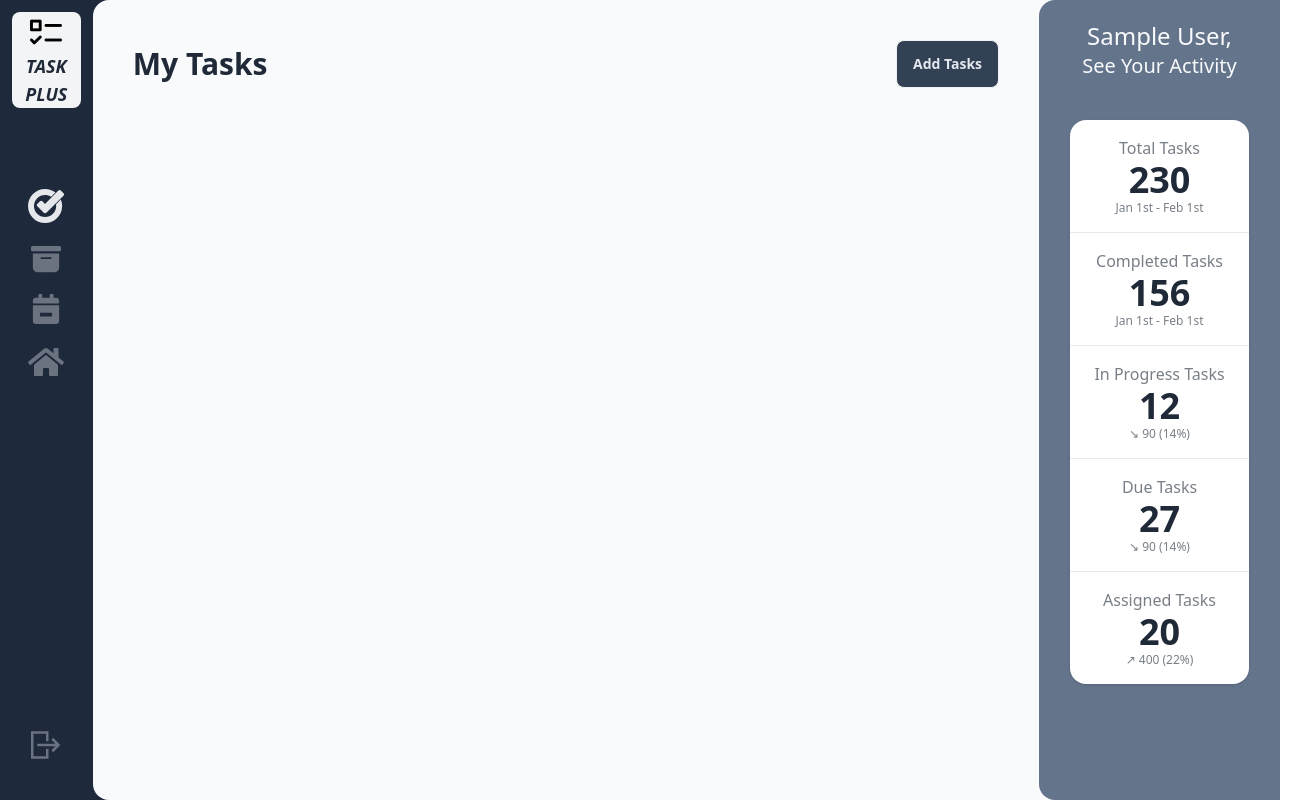
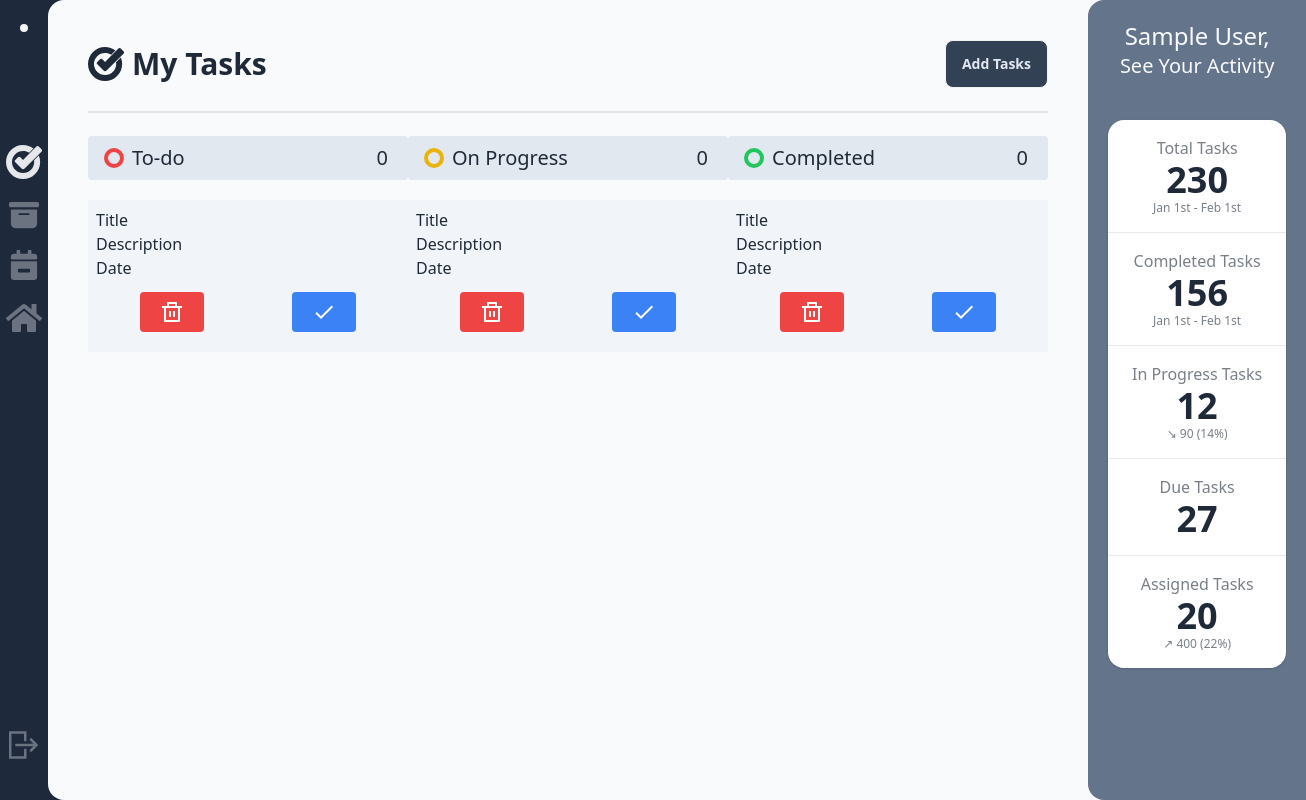
Before and after one commit to 2023afifa/My-Task-Management, a React (Vite) app: page /dashboard/alltasks in a window 1280 px wide. Shown: the whole page, 1306 px wide, since content can reach past the window. Built offline with nearby package versions, Linux system fonts and the light colour scheme; no server answers; sample sign-in values are in the browser's storage.

Commit message:
Add task modal done

```diff
--- a/package.json
+++ b/package.json
@@ -10,18 +10,21 @@
     "preview": "vite preview"
   },
   "dependencies": {
+    "@headlessui/react": "^2.0.3",
     "@reduxjs/toolkit": "^2.2.4",
     "firebase": "^10.12.0",
     "localforage": "^1.10.0",
     "match-sorter": "^6.3.1",
     "react": "^18.2.0",
     "react-dom": "^18.2.0",
+    "react-hook-form": "^7.51.4",
     "react-icons": "^5.2.1",
     "react-redux": "^9.1.2",
     "react-router-dom": "^6.16.0",
     "sort-by": "^1.2.0"
   },
   "devDependencies": {
+    "@tailwindcss/forms": "^0.5.7",
     "@types/react": "^18.2.15",
     "@types/react-dom": "^18.2.7",
     "@vitejs/plugin-react": "^4.0.3",
--- /dev/null
+++ b/src/Components/DashboardPage/AllTasks/AddTaskModal.jsx
@@ -0,0 +1,92 @@
+import { useForm } from 'react-hook-form';
+import Modal from './Modal';
+// import { useAddTaskMutation } from '../../redux/features/tasks/taskApi';
+
+
+const AddTaskModal = ({ isOpen, setIsOpen }) => {
+    const { register, handleSubmit, reset } = useForm();
+    //   const [addTask, { data, error }] = useAddTaskMutation();
+
+    //   console.log(data);
+    //   console.log(error);
+
+    const onCancel = () => {
+        reset();
+        setIsOpen(false);
+    };
+
+    const onSubmit = (data) => {
+        // addTask({ ...data, status: "pending" });
+        onCancel();
+    };
+
+    return (
+        <Modal isOpen={isOpen} setIsOpen={setIsOpen} title="Add Your Task">
+            <form onSubmit={handleSubmit(onSubmit)}>
+                <div className="flex flex-col mb-5">
+                    <label htmlFor="title" className="mb-2 font-semibold">
+                        Title
+                    </label>
+                    <input
+                        className="w-full rounded-md p-1"
+                        type="text"
+                        id="title"
+                        {...register('title')}
+                    />
+                </div>
+                <div className="flex flex-col mb-5">
+                    <label htmlFor="title" className="mb-2 font-semibold">
+                        Description
+                    </label>
+                    <textarea
+                        className="w-full rounded-md"
+                        type="text"
+                        id="description"
+                        {...register('description')}
+                    />
+                </div>
+                <div className="flex flex-col mb-5">
+                    <label htmlFor="title" className="mb-2 font-semibold">
+                        Deadline
+                    </label>
+                    <input
+                        className="w-full rounded-md"
+                        type="date"
+                        id="date"
+                        {...register('date')}
+                    />
+                </div>
+                <div className="flex flex-col mb-5">
+                    <label htmlFor="title" className="mb-2 font-semibold">
+                        Priority
+                    </label>
+                    <select
+                        className="w-full rounded-md"
+                        id="priority"
+                        {...register('priority')}
+                    >
+                        <option defaultValue value="high">
+                            High
+                        </option>
+                        <option value="medium">Medium</option>
+                        <option value="low">Low</option>
+                    </select>
+                </div>
+                <div className="flex gap-3 justify-end">
+                    <button
+                        onClick={() => onCancel()}
+                        type="button"
+                        className="btn normal-case"
+                    >
+                        Cancel
+                    </button>
+                    <button type="submit" className="btn bg-slate-700 text-white normal-case">
+                        Submit
+                    </button>
+                </div>
+            </form>
+        </Modal>
+    );
+};
+
+export default AddTaskModal;
--- a/src/Components/DashboardPage/AllTasks/AllTasks.jsx
+++ b/src/Components/DashboardPage/AllTasks/AllTasks.jsx
@@ -1,49 +1,71 @@
-import { useSelector } from "react-redux";
+import { SiGoogletasks } from "react-icons/si";
+import AllTasksSidebar from "./AllTasksSidebar";
+import TasksCard from "./TasksCard";
+import { useState } from "react";
+import AddTaskModal from "./AddTaskModal";
+
 
 const AllTasks = () => {
-    const { name } = useSelector(state => state.userSlice);
+    const [isOpen, setIsOpen] = useState(false);
 
     return (
+        <>
+            <AddTaskModal isOpen={isOpen} setIsOpen={setIsOpen}></AddTaskModal>
             <div className="md:flex justify-between">
                 <div className="p-10 w-full">
                     <div className="flex justify-between items-center">
+                        <div className="flex">
+                            <SiGoogletasks className="text-4xl mr-2" />
                             <h1 className="text-3xl font-semibold">My Tasks</h1>
-                    <button className="btn bg-slate-700 text-slate-200 normal-case hover:bg-slate-600">Add Tasks</button>
                         </div>
+                        <button onClick={() => setIsOpen(!isOpen)} className="btn bg-slate-700 text-slate-200 normal-case hover:bg-slate-600">Add Tasks</button>
+                    </div>
+
+                    <div className="divider"></div>
+
+                    <div className="flex justify-between">
+                        <div>
+                            <div className="bg-slate-200 rounded p-2 flex justify-between w-80 mb-5">
+                                <div className="flex items-center">
+                                    <div className="border-4 border-red-500 rounded-full h-5 w-5 mx-2"></div>
+                                    <h3 className="text-xl font-medium">To-do</h3>
+                                </div>
+                                <p className="text-xl font-medium mr-3">0</p>
+                            </div>
+                            <TasksCard></TasksCard>
+                        </div>
+
+                        <div>
+                            <div className="bg-slate-200 rounded p-2 flex justify-between w-80 mb-5">
+                                <div className="flex items-center">
+                                    <div className="border-4 border-yellow-500 rounded-full h-5 w-5 mx-2"></div>
+                                    <h3 className="text-xl font-medium">On Progress</h3>
+                                </div>
+                                <p className="text-xl font-medium mr-3">0</p>
+                            </div>
+                            <TasksCard></TasksCard>
+                        </div>
+
+                        <div>
+                            <div className="bg-slate-200 rounded p-2 flex justify-between w-80 mb-5">
+                                <div className="flex items-center">
+                                    <div className="border-4 border-green-500 rounded-full h-5 w-5 mx-2"></div>
+                                    <h3 className="text-xl font-medium">Completed</h3>
+                                </div>
+                                <p className="text-xl font-medium mr-3">0</p>
+                            </div>
+                            <TasksCard></TasksCard>
+                        </div>
+
+                    </div>
+
                 </div>
 
                 <div className="w-1/4 text-center p-5 bg-slate-500 h-screen rounded-s-2xl">
-                <h1 className="text-2xl text-slate-50 font-medium">{name},</h1>
-                <h2 className="text-xl text-slate-50 font-medium mb-10">See Your Activity</h2>
-                <div className="stats stats-vertical shadow">
-                    <div className="stat">
-                        <div className="stat-title">Total Tasks</div>
-                        <div className="stat-value">230</div>
-                        <div className="stat-desc">Jan 1st - Feb 1st</div>
-                    </div>
-                    <div className="stat">
-                        <div className="stat-title">Completed Tasks</div>
-                        <div className="stat-value">156</div>
-                        <div className="stat-desc">Jan 1st - Feb 1st</div>
-                    </div>
-                    <div className="stat">
-                        <div className="stat-title">In Progress Tasks</div>
-                        <div className="stat-value">12</div>
-                        <div className="stat-desc">↘︎ 90 (14%)</div>
-                    </div>
-                    <div className="stat">
-                        <div className="stat-title">Due Tasks</div>
-                        <div className="stat-value">27</div>
-                        <div className="stat-desc">↘︎ 90 (14%)</div>
-                    </div>
-                    <div className="stat">
-                        <div className="stat-title">Assigned Tasks</div>
-                        <div className="stat-value">20</div>
-                        <div className="stat-desc">↗︎ 400 (22%)</div>
+                    <AllTasksSidebar></AllTasksSidebar>
                 </div>
             </div>
-            </div>
-        </div>
+        </>
     );
 };
 
--- /dev/null
+++ b/src/Components/DashboardPage/AllTasks/AllTasksSidebar.jsx
@@ -0,0 +1,40 @@
+import { useSelector } from "react-redux";
+
+const AllTasksSidebar = () => {
+    const { name } = useSelector(state => state.userSlice);
+
+    return (
+        <div>
+            <h1 className="text-2xl text-slate-50 font-medium">{name},</h1>
+            <h2 className="text-xl text-slate-50 font-medium mb-10">See Your Activity</h2>
+            <div className="stats stats-vertical shadow">
+                <div className="stat">
+                    <div className="stat-title">Total Tasks</div>
+                    <div className="stat-value">230</div>
+                    <div className="stat-desc">Jan 1st - Feb 1st</div>
+                </div>
+                <div className="stat">
+                    <div className="stat-title">Completed Tasks</div>
+                    <div className="stat-value">156</div>
+                    <div className="stat-desc">Jan 1st - Feb 1st</div>
+                </div>
+                <div className="stat">
+                    <div className="stat-title">In Progress Tasks</div>
+                    <div className="stat-value">12</div>
+                    <div className="stat-desc">↘︎ 90 (14%)</div>
+                </div>
+                <div className="stat">
+                    <div className="stat-title">Due Tasks</div>
+                    <div className="stat-value">27</div>
+                </div>
+                <div className="stat">
+                    <div className="stat-title">Assigned Tasks</div>
+                    <div className="stat-value">20</div>
+                    <div className="stat-desc">↗︎ 400 (22%)</div>
+                </div>
+            </div>
+        </div>
+    );
+};
+
+export default AllTasksSidebar;
--- /dev/null
+++ b/src/Components/DashboardPage/AllTasks/Modal.jsx
@@ -0,0 +1,36 @@
+import { Dialog, DialogPanel, DialogTitle, Transition, TransitionChild } from '@headlessui/react'
+
+
+export default function Modal({ isOpen, setIsOpen, title, children }) {
+
+    function closeModal() {
+        setIsOpen(false);
+    }
+
+    return (
+        <>
+            <Transition appear show={isOpen}>
+                <Dialog as="div" className="relative z-10 focus:outline-none" onClose={closeModal}>
+                    <div className="fixed inset-0 z-10 w-screen overflow-y-auto">
+                        <div className="flex min-h-full items-center justify-center p-4">
+                            <TransitionChild
+                                enter="ease-out duration-300"
+                                enterFrom="opacity-0 transform-[scale(95%)]"
+                                enterTo="opacity-100 transform-[scale(100%)]"
+                                leave="ease-in duration-200"
+                                leaveFrom="opacity-100 transform-[scale(100%)]"
+                                leaveTo="opacity-0 transform-[scale(95%)]">
+                                <DialogPanel className="w-full max-w-md rounded-xl bg-white/5 p-6 backdrop-blur-2xl">
+                                    <DialogTitle as="h3" className="text-slate-700 text-3xl text-center font-medium mb-3">
+                                        {title}
+                                    </DialogTitle>
+                                    {children}
+                                </DialogPanel>
+                            </TransitionChild>
+                        </div>
+                    </div>
+                </Dialog>
+            </Transition>
+        </>
+    )
+}
--- /dev/null
+++ b/src/Components/DashboardPage/AllTasks/TasksCard.jsx
@@ -0,0 +1,18 @@
+import { MdDone } from "react-icons/md";
+import { RiDeleteBinLine } from "react-icons/ri";
+
+const TasksCard = () => {
+    return (
+        <div className="mb-2 bg-slate-100 p-2">
+            <h3>Title</h3>
+            <p>Description</p>
+            <p>Date</p>
+            <div className="flex justify-around my-3">
+                <button className="text-2xl bg-red-500 text-white rounded w-16 py-2"><RiDeleteBinLine className="mx-auto" /></button>
+                <button className="text-2xl bg-blue-500 text-white rounded w-16 py-2"><MdDone className="mx-auto" /></button>
+            </div>
+        </div>
+    );
+};
+
+export default TasksCard;
--- a/src/Components/DashboardPage/Dashboard/Dashboard.jsx
+++ b/src/Components/DashboardPage/Dashboard/Dashboard.jsx
@@ -4,7 +4,7 @@ import Sidebar from "../Sidebar/Sidebar";
 const Dashboard = () => {
     return (
         <div className="flex bg-slate-800">
-            <div className="w-[100px] h-screen">
+            <div className="w-[100px] min-h-screen">
                 <Sidebar></Sidebar>
             </div>
             <div className="w-full bg-slate-50 rounded-s-2xl">
--- a/src/Components/DashboardPage/Sidebar/Sidebar.jsx
+++ b/src/Components/DashboardPage/Sidebar/Sidebar.jsx
@@ -18,9 +18,9 @@ const Sidebar = () => {
 
     return (
         <div className="flex flex-col h-full">
-            <div className="mt-3 mb-20 mx-3 bg-gray-100 rounded-lg">
+            <div className="mt-6 mb-28 mx-5 bg-gray-100 rounded-lg">
                 <img className="w-10 p-1 rounded-md mx-auto" src="../../../../images/checklist.png" alt="" />
-                <h3 className="font-bold text-lg text-center italic">TASK <br />PLUS</h3>
+                {/* <h3 className="font-bold text-lg text-center italic">TASK <br />PLUS</h3> */}
             </div>
             <div className="flex flex-col h-full">
                 <NavLink to="/dashboard/alltasks" className={({ isActive }) => isActive ? "text-gray-200" : "text-gray-500"}>
```
Also changed, not shown: src/Components/redux/features/api/baseApi.js (added), 1 other file (tests, documents, lock files or other folders). Lines whose indentation alone changed are shown as unchanged.
